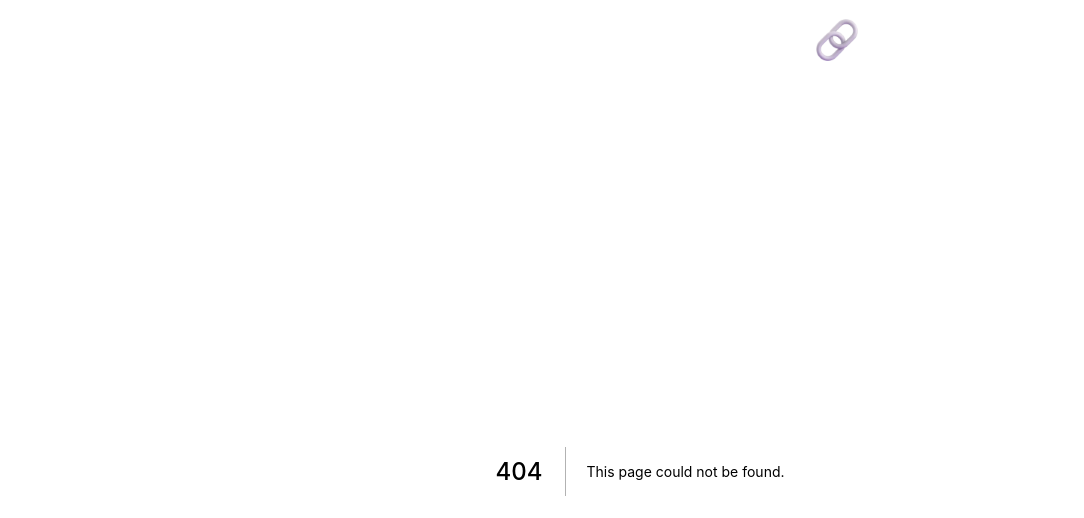
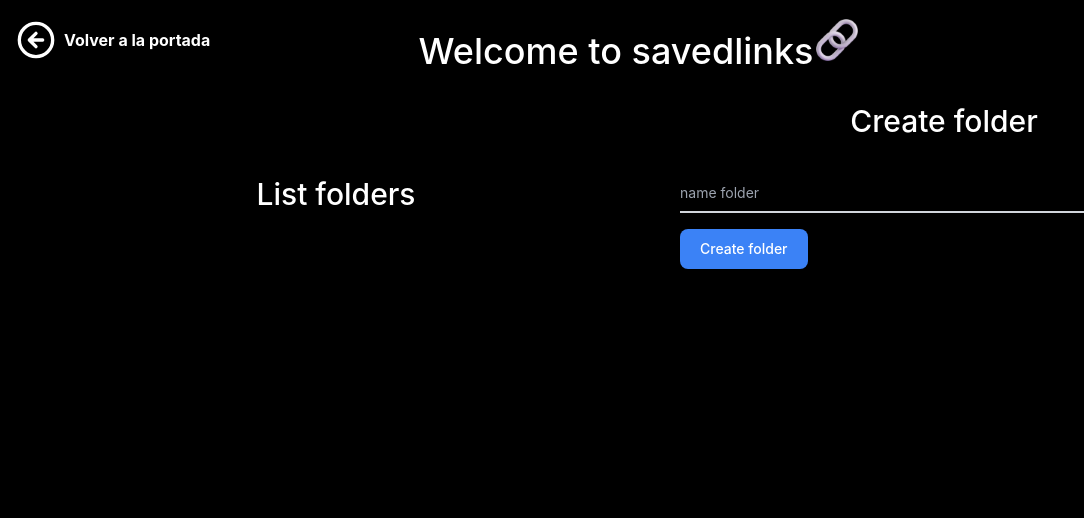
Before and after one commit to vab1997/savedlinks.app, a Next.js app: page /manage-folder in a window 1280 px wide. Before the commit this address had no page. Shown: the top 518 px of the page, without its empty margins (0-1084 px from the left). Built offline with nearby package versions, Linux system fonts and the light colour scheme; no server answers; the database is empty.

Commit message:
create page manage-folder and his components

```diff
--- /dev/null
+++ b/components/ArticleFolder.tsx
@@ -0,0 +1,42 @@
+import { supabase } from "lib/supabaseClient"
+import { useEffect, useState } from "react"
+import { Folder } from "types/interfaces"
+
+export default function ArticleFolder({ folders }: { folders: Folder[] }) {
+  const [timelineFolders, setTimelineFolders] = useState<Folder[]>(folders)
+
+  useEffect(() => {
+    const subscritpion = supabase
+      .channel('public:folders')
+      .on(
+        'postgres_changes',
+        { event: '*', schema: 'public', table: 'folders' },
+        (payload: any) => {
+          const newTimeLineFolders = [...timelineFolders, payload.new]
+          setTimelineFolders(newTimeLineFolders)
+          console.log({newTimeLineFolders, payload})
+        }
+      )
+      .subscribe()
+
+    return () => {
+      subscritpion.unsubscribe()
+    }
+  }, [timelineFolders])
+
+  console.log(timelineFolders)
+
+  return (
+    <>
+      {timelineFolders.map(({name, id}) => (
+        <article
+          key={id}
+          className='inline-flex w-full items-center justify-center gap-2 border transition duration-100 ease-in-out bg-black text-white border-slate-600 font-medium rounded-lg text-sm px-4 py-1.5'
+        >
+          <svg width='24' height='24' fill='none'><path d='m15.385 7.39-2.477-2.475A3.121 3.121 0 0 0 10.698 4H4.126A2.125 2.125 0 0 0 2 6.125V13.5h28v-3.363a2.125 2.125 0 0 0-2.125-2.125H16.887a2.126 2.126 0 0 1-1.502-.621Z' fill='#FFB02E'></path><path d='M27.875 30H4.125A2.118 2.118 0 0 1 2 27.888V13.112C2 11.945 2.951 11 4.125 11h23.75c1.174 0 2.125.945 2.125 2.112v14.776A2.118 2.118 0 0 1 27.875 30Z' fill='#FCD53F'></path></svg>
+          {name}
+        </article>
+      ))}
+    </>
+  )
+}
--- /dev/null
+++ b/components/FormFolder.tsx
@@ -0,0 +1,56 @@
+import useUser from "hooks/useUser"
+import { useForm } from "react-hook-form"
+import toast, { Toaster } from "react-hot-toast"
+import { createFolder } from "service/clientService"
+
+type FormData = {
+  nameFolder: string;
+}
+
+export default function FormFolder() {
+  const { register, handleSubmit, formState: { errors } } = useForm<FormData>()
+
+  const { user } = useUser()
+
+  const onSubmitCreateLink: any = async (
+    data: { nameFolder: FormData['nameFolder'] }, event: { target: { reset: () => void } }) => {
+    const { nameFolder } = data
+    if (!user || user === undefined) return console.log('no user')
+    const id_user = user.id
+
+    await createFolder({ name: nameFolder, id_user })
+
+    event.target.reset()
+
+    toast.success('created folder successfully!')
+  }
+
+  return (
+    <div>
+      <Toaster
+        position="bottom-right"
+        reverseOrder={false}
+      />
+      <form onSubmit={handleSubmit(onSubmitCreateLink)} className='w-full'>
+        <div className='relative z-0 mb-4 w-full px-6'>
+          <input
+            type='text'
+            {...register('nameFolder', { required: true })}
+            className='block py-2.5 px-0 w-full text-sm text-gray-900 bg-transparent border-0 border-b-2 border-gray-300 appearance-none dark:text-white dark:border-gray-600 focus:border-blue-500 focus:outline-none focus:ring-0 peer'
+            placeholder=' '
+            required
+          />
+          <label className='absolute text-sm text-gray-400 duration-300 transform -translate-y-6 scale-75 top-3 peer-focus:text-blue-500 peer-placeholder-shown:scale-100 peer-placeholder-shown:translate-y-0 peer-focus:scale-75 peer-focus:-translate-y-6'>name folder</label>
+          {errors.nameFolder && <p className="mt-2 text-sm font-bold text-red-500">This fiel is required</p>}
+        </div>
+        <div className='relative z-0 mb-4 w-full px-6'>
+          <button
+            type='submit'
+            className='text-white cursor-default bg-blue-500 hover:bg-blue-700 font-medium rounded-lg text-sm sm:w-auto px-5 py-2.5 text-center'
+          >Create folder
+          </button>
+        </div>
+      </form>
+    </div>
+  )
+}
--- /dev/null
+++ b/pages/manage-folder.tsx
@@ -0,0 +1,37 @@
+import { getFolders } from 'service/clientService'
+import { Folder } from 'types/interfaces'
+import BackToMenu from 'components/BackToMenu'
+import FormFolder from 'components/FormFolder'
+import ArticleFolder from 'components/ArticleFolder'
+
+
+export default function ManageLink({ folders }: { folders: Folder[] }) {
+  return (
+    <section className='py-4'>
+      <BackToMenu />
+      <div className='flex justify-between flex-col w-full p-4 lg:flex-row'>
+
+        <div className='flex items-center justify-center flex-col gap-4 w-full px-4'>
+          <h1 className='text-white text-3xl font-medium'>List folders</h1>
+          <ArticleFolder folders={folders} />
+        </div>
+
+        <div className='flex flex-col gap-4 w-full px-4'>
+          <h1 className='text-white text-center text-3xl mb-4 font-medium'>Create folder</h1>
+          <FormFolder />
+        </div>
+
+      </div>
+    </section>
+  )
+}
+
+export async function getStaticProps() {
+  const folders = await getFolders()
+
+  return {
+    props: {
+      folders
+    }
+  }
+}
```
